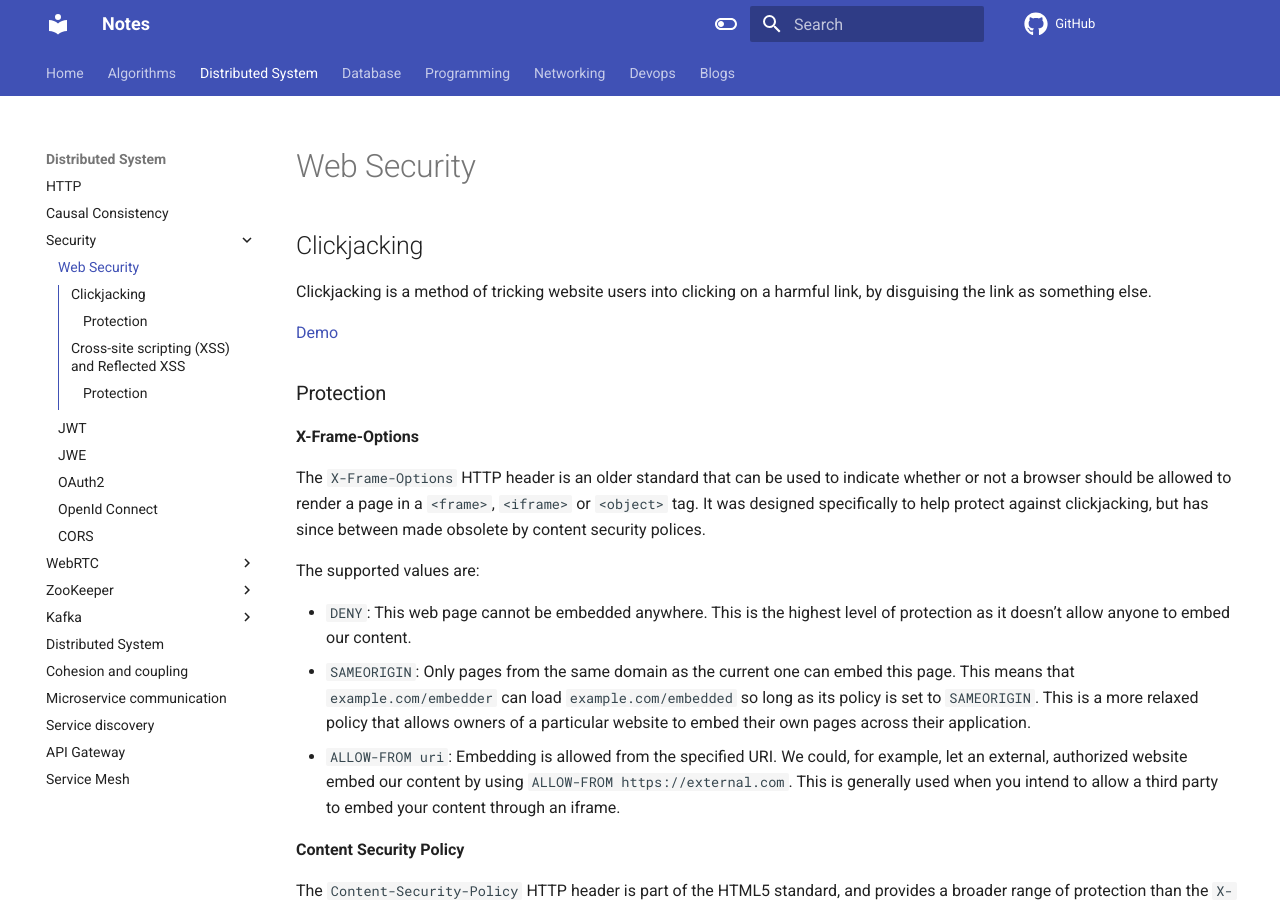
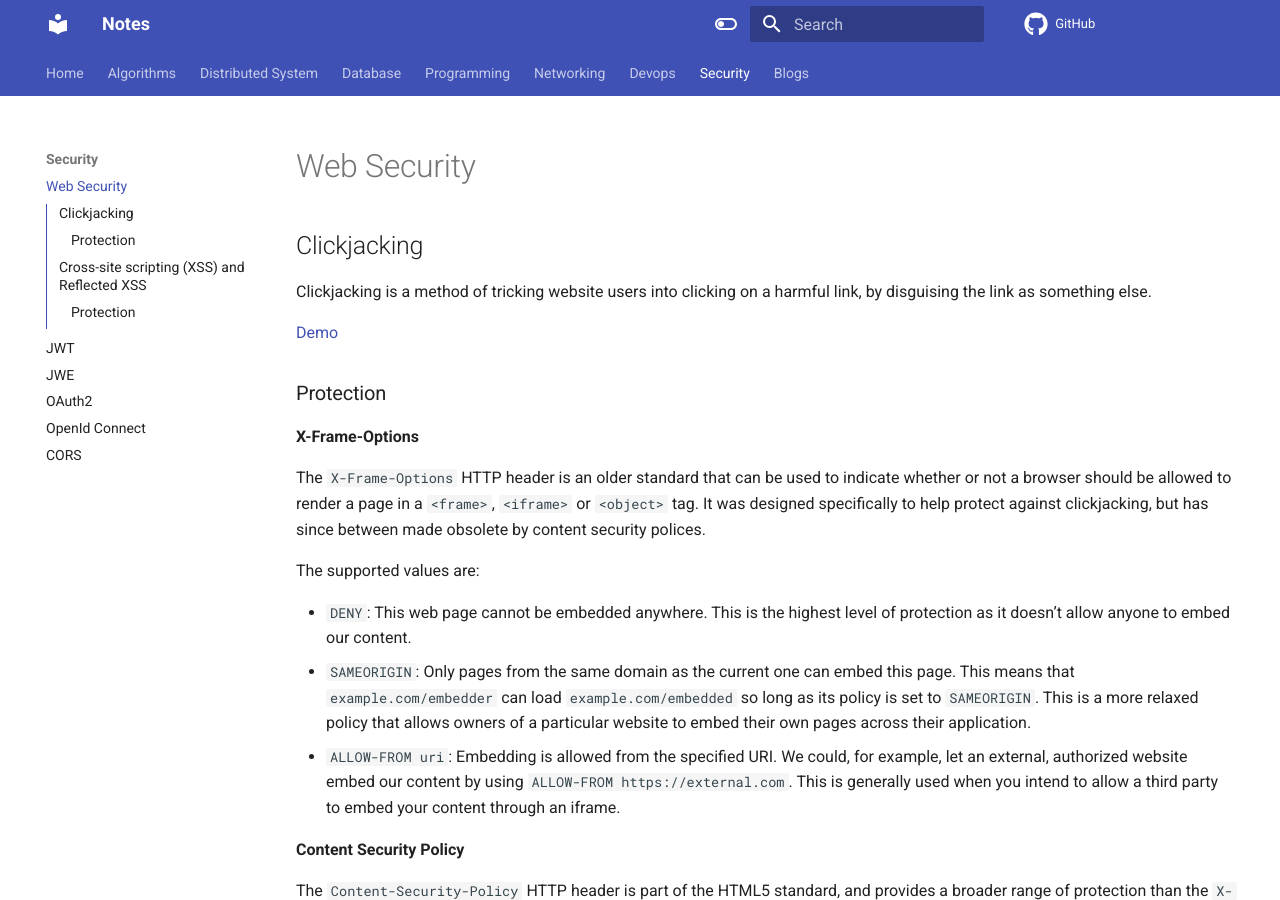
Before and after one commit to dinhhuy258/notes, an MkDocs documentation site: the page built from docs/security/web_security.md, in a window 1280 px wide and 900 px high. Built offline with MkDocs 1.6.1 and Material for MkDocs 9.7.7, drawn with Linux system fonts in a browser that asks for light colours; comment, search, counter and statistics services are not loaded; part of the change alters nothing that is shown.

Commit message:
Move security outsite of distributed system

```diff
--- a/mkdocs.yml
+++ b/mkdocs.yml
@@ -64,13 +64,6 @@ nav:
   - Distributed System:
     - HTTP: distributed-system/http.md
     - Causal Consistency: distributed-system/causal_consistency.md
-    - Security:
-      - Web Security: distributed-system/security/web_security.md
-      - JWT: distributed-system/security/jwt.md
-      - JWE: distributed-system/security/jwe.md
-      - OAuth2: distributed-system/security/oauth2.md
-      - OpenId Connect: distributed-system/security/openid_connect.md
-      - CORS: distributed-system/security/cors.md
     - WebRTC:
       - WebRTC: distributed-system/webrtc/webrtc.md
       - Signaling: distributed-system/webrtc/signaling.md
@@ -187,4 +180,11 @@ nav:
       - Files: devops/terraform/files.md
       - Modules: devops/terraform/modules.md
       - Terragrunt: devops/terraform/terragrunt.md
+  - Security:
+    - Web Security: security/web_security.md
+    - JWT: security/jwt.md
+    - JWE: security/jwe.md
+    - OAuth2: security/oauth2.md
+    - OpenId Connect: security/openid_connect.md
+    - CORS: security/cors.md
   - Blogs: blogs/index.md
```
Also changed, not shown: docs/security/cors.md (renamed from docs/distributed-system/security/cors.md), docs/security/jwe.md (renamed from docs/distributed-system/security/jwe.md), docs/security/jwt.md (renamed from docs/distributed-system/security/jwt.md), docs/security/oauth2.md (renamed from docs/distributed-system/security/oauth2.md), docs/security/openid_connect.md (renamed from docs/distributed-system/security/openid_connect.md), docs/security/web_security.md (renamed from docs/distributed-system/security/web_security.md).
